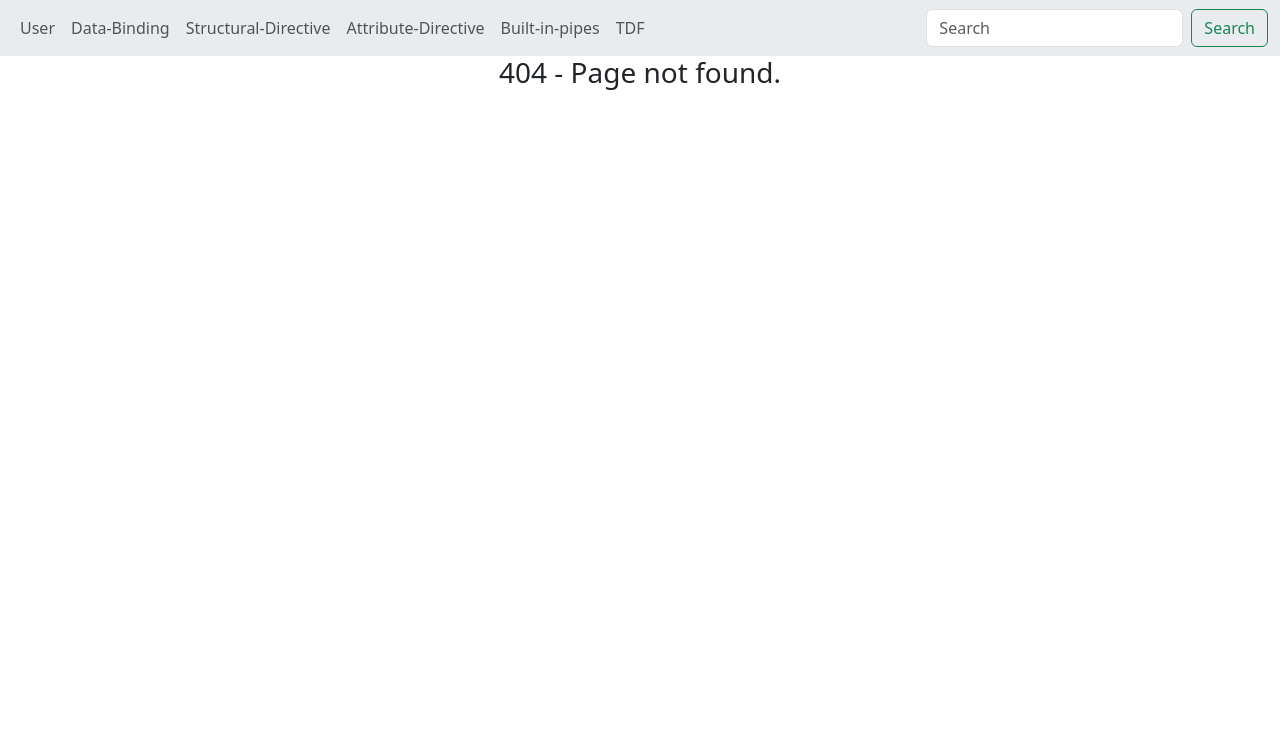
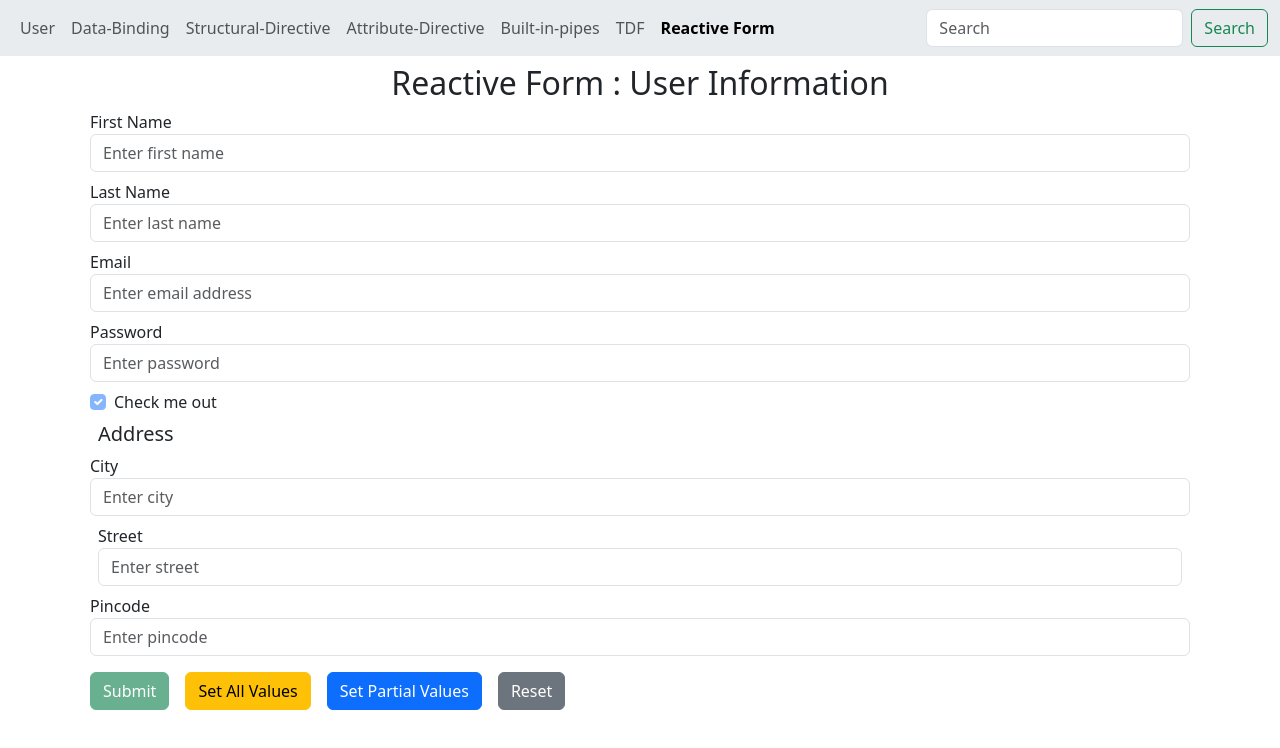
Before and after one commit to kskannandotwin/f-and-d, an Angular app: page /rf in a window 1280 px wide. Before the commit this address had no page. Shown: the top 748 px of the page. Built offline with nearby package versions, Linux system fonts and the light colour scheme.

Commit message:
28.05.2025
completed

```diff
--- a/src/app/app.component.html
+++ b/src/app/app.component.html
@@ -32,6 +32,10 @@
                     <a class="nav-link" routerLinkActive="active"
                         [routerLink]="['tdf']">TDF</a>
                 </li>
+                <li class="nav-item">
+                    <a class="nav-link" routerLinkActive="active"
+                        [routerLink]="['rf']">Reactive Form</a>
+                </li>
                 <!-- <li class="nav-item dropdown">
                     <a class="nav-link dropdown-toggle" href="#" role="button" data-bs-toggle="dropdown"
                         aria-expanded="false">
--- a/src/app/app.routes.ts
+++ b/src/app/app.routes.ts
@@ -6,6 +6,7 @@ import { PageNotFoundComponent } from './page-not-found/page-not-found.component
 import { StructuralDirectiveNgifVsIfComponent } from './structural-directive-ngif-vs-if/structural-directive-ngif-vs-if.component';
 import { BuiltInPipesComponent } from './built-in-pipes/built-in-pipes.component';
 import { TemplateDrivenFormComponent } from './template-driven-form/template-driven-form.component';
+import { ReactiveFormComponent } from './reactive-form/reactive-form.component';
 
 export const routes: Routes = [
     { path: '', redirectTo: 'user', pathMatch: 'full' },
@@ -15,5 +16,6 @@ export const routes: Routes = [
     { path: 'attribute-directive', component: AttributeDirectivesComponent },
     { path: 'built-in-pipes', component: BuiltInPipesComponent },
     { path: 'tdf', component: TemplateDrivenFormComponent },
+    { path: 'rf', component: ReactiveFormComponent },
     { path: '**', component: PageNotFoundComponent } // Wildcard route for a 404 page or redirect
 ];
--- /dev/null
+++ b/src/app/reactive-form/reactive-form.component.html
@@ -0,0 +1,53 @@
+<div class="container">
+    <form [formGroup]="reactiveForm" (ngSubmit)="onSubmit()">
+        <h2 class="text-center m-2">Reactive Form : User Information</h2>
+        <div class="form-group m-2">
+            <label>First Name</label>
+            <input type="text" class="form-control" placeholder="Enter first name" formControlName="firstName" required>
+        </div>
+
+        <div class="form-group m-2">
+            <label>Last Name</label>
+            <input type="text" class="form-control" placeholder="Enter last name" formControlName="lastName">
+        </div>
+
+        <div class="form-group m-2">
+            <label>Email</label>
+            <input type="email" class="form-control" placeholder="Enter email address" formControlName="email">
+        </div>
+
+        <div class="form-group m-2">
+            <label>Password</label>
+            <input type="password" class="form-control" placeholder="Enter password" formControlName="password">
+        </div>
+
+        <div class="form-check m-2">
+            <input type="checkbox" class="form-check-input" formControlName="isChecked">
+            <label>Check me out</label>
+        </div>
+
+        <div class="m-2" formGroupName="address">
+            <h5 class="m-2">Address</h5>
+            <div class="form-group">
+                <label>City</label>
+                <input type="text" class="form-control" placeholder="Enter city" formControlName="city">
+            </div>
+
+            <div class="form-group m-2">
+                <label>Street</label>
+                <input type="text" class="form-control" placeholder="Enter street" formControlName="street">
+            </div>
+
+            <div class="form-group">
+                <label>Pincode</label>
+                <input type="text" class="form-control" placeholder="Enter pincode" formControlName="pincode">
+            </div>
+        </div>
+
+        <button class="btn btn-success m-2" type="submit" [disabled]="reactiveForm.invalid">Submit</button>
+
+        <button class="btn btn-warning m-2" (click)="setAllValues()">Set All Values</button>
+        <button class="btn btn-primary m-2" (click)="setPartialValues()">Set Partial Values</button>
+        <button class="btn btn-secondary m-2" (click)="resetForm()">Reset</button>
+    </form>
+</div>
--- /dev/null
+++ b/src/app/reactive-form/reactive-form.component.ts
@@ -0,0 +1,64 @@
+import { Component } from '@angular/core';
+import { FormControl, FormGroup, ReactiveFormsModule } from '@angular/forms';
+
+@Component({
+  selector: 'app-reactive-form',
+  imports: [ReactiveFormsModule],
+  templateUrl: './reactive-form.component.html',
+  styleUrl: './reactive-form.component.scss',
+})
+export class ReactiveFormComponent {
+  reactiveForm: FormGroup;
+
+  constructor() {
+    this.reactiveForm = new FormGroup({
+      firstName: new FormControl(''),
+      lastName: new FormControl(''),
+      email: new FormControl(''),
+      password: new FormControl(),
+      isChecked: new FormControl(true),
+      address: new FormGroup({
+        city: new FormControl(''),
+        street: new FormControl(''),
+        pincode: new FormControl(),
+      }),
+    });
+
+    this.reactiveForm.controls['isChecked'].disable();
+  }
+
+  onSubmit() {
+    console.log(this.reactiveForm.value);
+  }
+
+  setAllValues() {
+    this.reactiveForm.setValue({
+      firstName: 'John',
+      lastName: 'Doe',
+      email: 'john@doe',
+      password: '123456',
+      isChecked: true,
+      address: {
+        city: 'New York',
+        street: '5th Avenue',
+        pincode: '10001',
+      },
+    });
+  }
+  setPartialValues() {
+    // this.reactiveForm.patchValue({
+    //   address: {
+    //     city: 'Los Angeles',
+    //     street: 'Sunset Boulevard',
+    //     pincode: '90001'
+    //   },
+    // })
+
+    this.reactiveForm.controls['firstName'].patchValue('Jane');
+
+  }
+  resetForm() {
+    // this.reactiveForm.reset();
+    this.reactiveForm.controls['firstName'].reset();
+  }
+}
```
Also changed, not shown: src/app/reactive-form/reactive-form.component.scss (added), 1 other file (tests, documents, lock files or other folders).
